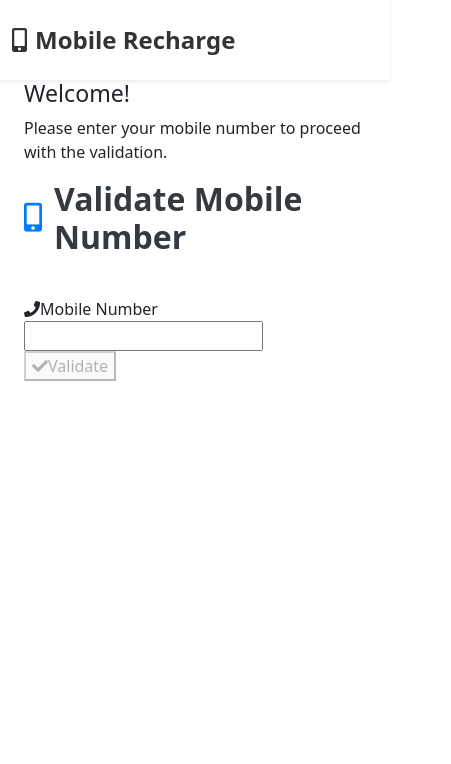
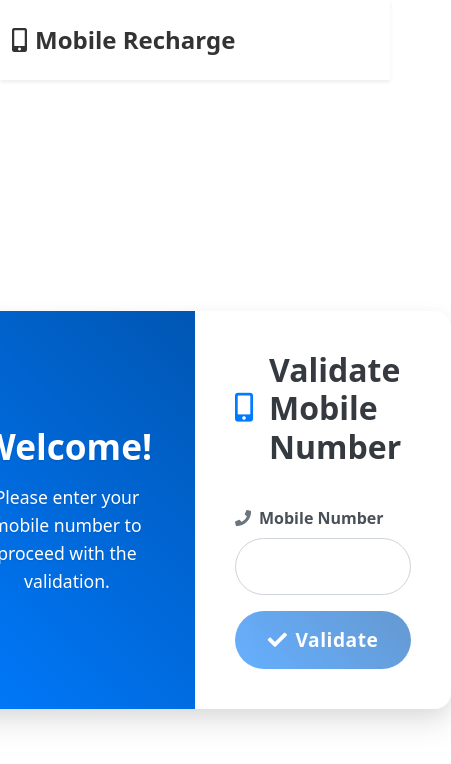
Before and after one commit to GNANESWARARAO24/Mobile_Recharge, an Angular app in the folder mobile_recharge_frontend/: page /mobile-validation in a window 390 px wide. Shown: the top 764 px of the page, 451 px wide, since content can reach past the window. Built offline with nearby package versions, Linux system fonts and the light colour scheme.

Commit message:
mobile_recharge

```diff
--- a/mobile_recharge_frontend/src/app/mobile-validation/mobile-validation.component.css
+++ b/mobile_recharge_frontend/src/app/mobile-validation/mobile-validation.component.css
@@ -1,112 +1,127 @@
-/* validation-page.component.scss (for aesthetics only) */
 
-/* --- Main Content Wrapper (the combined Welcome + Form card) --- */
-.row.shadow-lg {
-  /* max-width and width are now in inline style in HTML, so remove from here if using that */
-  /* If you prefer it here, remove it from the inline style in HTML */
 
-  background-color: #ffffff;
+.main-layout-wrapper {
+  display: flex;
+  flex-direction: column;
+  min-height: 100vh;
+  padding-top: 1rem;
+}
+
+.content-center-wrapper {
+  flex-grow: 1;
+  display: flex;
+  align-items: center;
+  justify-content: center;
+}
+
+.validation-card {
+  max-width: 1000px;
+  width: 100%;
+  display: flex; /* For the row-like behavior */
+  box-shadow: 0 15px 30px rgba(0, 0, 0, 0.1), 0 5px 15px rgba(0, 0, 0, 0.05);
   border-radius: 1rem;
   overflow: hidden;
-  box-shadow: 0 15px 30px rgba(0, 0, 0, 0.1), 0 5px 15px rgba(0, 0, 0, 0.05);
+  background-color: #ffffff;
 }
 
-/* --- Welcome Section (Left Half - col-6) --- */
-.col-6.d-flex.flex-column.align-items-center.justify-content-center.p-4.bg-primary.text-white {
-  background: linear-gradient(45deg, #007bff 0%, #0056b3 100%) !important;
+.card-welcome-section {
+  flex: 0 0 50%; /* Equivalent of col-6 */
+  max-width: 50%; /* Equivalent of col-6 */
+  display: flex;
+  flex-direction: column;
+  align-items: center;
+  justify-content: center;
+  padding: 3rem; /* p-4 equivalent was less, adjust as needed */
+  background: linear-gradient(45deg, #007bff 0%, #0056b3 100%);
   color: #ffffff;
-  padding: 3rem !important;
   text-shadow: 0 1px 2px rgba(0, 0, 0, 0.1);
   position: relative;
   z-index: 1;
   border-top-left-radius: 1rem;
   border-bottom-left-radius: 1rem;
+  /* ... include the ::before pseudo-element styling here ... */
 }
 
-.col-6.d-flex.flex-column.align-items-center.justify-content-center.p-4.bg-primary.text-white::before {
-  content: "";
-  position: absolute;
-  top: 0;
-  left: 0;
-  right: 0;
-  bottom: 0;
-  background: radial-gradient(
-    circle at top left,
-    rgba(255, 255, 255, 0.05) 0%,
-    transparent 70%
-  );
-  z-index: -1;
-  border-top-left-radius: 1rem;
-  border-bottom-left-radius: 1rem;
+.welcome-heading {
+  font-size: 2.2rem;
+  font-weight: 700;
+  text-align: center;
+  margin-bottom: 1rem; /* mb-3 equivalent */
 }
 
-.col-6.bg-primary h3 {
-  font-size: 2.2rem;
-  font-weight: 700;
-  margin-bottom: 1rem;
-}
-
-.col-6.bg-primary p {
+.welcome-text {
+  text-align: center;
+  margin-bottom: 0; /* mb-0 equivalent */
   font-size: 1.1rem;
   line-height: 1.6;
 }
 
-/* --- Validation Form Section (Right Half - col-6) --- */
-.row.shadow-lg > .col-6:last-child .card-body {
-  padding: 3.5rem !important;
-  border: none !important;
+.card-form-section {
+  flex: 0 0 50%; /* Equivalent of col-6 */
+  max-width: 50%; /* Equivalent of col-6 */
+}
+
+.card-form-section .card-body {
+  padding: 2.5rem !important; /* p-5 equivalent */
+  border: none;
   border-top-right-radius: 1rem;
   border-bottom-right-radius: 1rem;
 }
 
-.card-body h2 {
-  color: #343a40 !important;
+.form-title {
+  color: #343a40;
   font-size: 2rem;
   font-weight: 700;
-  margin-bottom: 2.5rem;
+  margin-bottom: 2.5rem; /* mb-4 equivalent */
   display: flex;
   align-items: center;
   justify-content: center;
+  gap: 1rem; /* For spacing between icon and text */
 }
 
-.card-body h2 i.fas {
+.form-title i.fas {
   color: #007bff;
-  margin-right: 0.75rem;
+  margin-right: 0; /* Ensure no conflicting margin */
   font-size: 1.8rem;
 }
 
-.form-label {
-  color: #495057 !important;
+.form-group-mb {
+  margin-bottom: 1rem; /* mb-3 equivalent */
+}
+
+.form-label-icon {
+  color: #495057;
   font-weight: 600;
   margin-bottom: 0.5rem;
+  display: flex;
+  align-items: center;
 }
 
-.form-label i.fas {
+.form-label-icon i.fas {
   color: #6c757d;
-  margin-right: 0.5rem;
+  margin-right: 0.5rem; /* me-2 equivalent */
 }
 
-.form-control.rounded-pill {
-  border-radius: 50rem !important;
-  padding: 0.9rem 1.5rem;
+.form-input-pill {
+  border-radius: 50rem !important; /* rounded-pill equivalent */
+  padding: 0.9rem 1.5rem; /* form-control-lg equivalent */
   font-size: 1.1rem;
   border: 1px solid #ced4da;
   transition: border-color 0.2s ease-in-out, box-shadow 0.2s ease-in-out;
+  width: 100%; /* w-100 equivalent if needed */
 }
 
-.form-control.rounded-pill:focus {
-  border-color: #80bdff;
-  box-shadow: 0 0 0 0.25rem rgba(0, 123, 255, 0.25);
-  outline: none;
+.validation-error-message {
+  color: #dc3545; /* text-danger equivalent */
+  font-size: 0.9rem;
+  margin-top: 0.5rem; /* mt-1 equivalent */
 }
+/* In validation-page.component.scss */
 
-.text-danger {
-  color: #dc3545 !important;
-  font-size: 0.9rem;
-  margin-top: 0.5rem;
+.form-submit-button i.fas {
+  margin-right: 0.5rem; /* Adjust this value (e.g., 0.25rem, 0.5rem, 0.75rem) */
 }
-
-.btn.rounded-pill {
+.form-submit-button {
   background: linear-gradient(45deg, #007bff 0%, #0056b3 100%);
   border: none;
   border-radius: 50rem !important;
@@ -117,20 +132,24 @@
   letter-spacing: 0.5px;
   transition: background 0.3s ease, transform 0.2s ease, box-shadow 0.3s ease;
   box-shadow: 0 5px 15px rgba(0, 123, 255, 0.3);
+  width: 100%; /* w-100 equivalent */
 }
 
-.btn.rounded-pill:hover:not(:disabled) {
+.error-message-center {
+  color: #dc3545; /* text-danger equivalent */
+  text-align: center;
+  margin-top: 1rem; /* mt-3 equivalent */
+}
+
+/* Add hover/disabled states for buttons here as well */
+.form-submit-button:hover:not(:disabled) {
   background: linear-gradient(45deg, #0056b3 0%, #004085 100%);
   transform: translateY(-2px);
   box-shadow: 0 8px 20px rgba(0, 123, 255, 0.4);
 }
 
-.btn.rounded-pill:disabled {
+.form-submit-button:disabled {
   opacity: 0.6;
   cursor: not-allowed;
   box-shadow: none;
 }
-
-form > div.mb-3:last-of-type {
-  margin-bottom: 1.5rem !important;
-}
```
